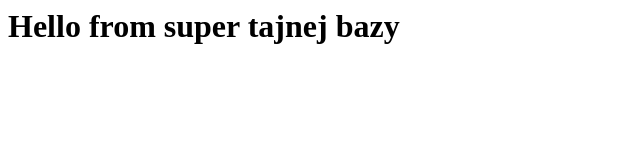
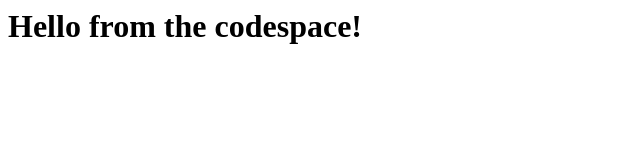
Before and after one commit to KNG60/skills-code-with-codespaces, a plain HTML site: page index.html in a window 1280 px wide. Shown: the whole page, without its empty margins (0-640 px from the left). Drawn offline with Linux system fonts and the light colour scheme.

Commit message:
Adding hello from the codespace!

```diff
--- a/index.html
+++ b/index.html
@@ -1,3 +1,3 @@
 <html>
-  <h1>Hello from super tajnej bazy </h1>
+  <h1>Hello from the codespace!</h1>
 </html>
```
